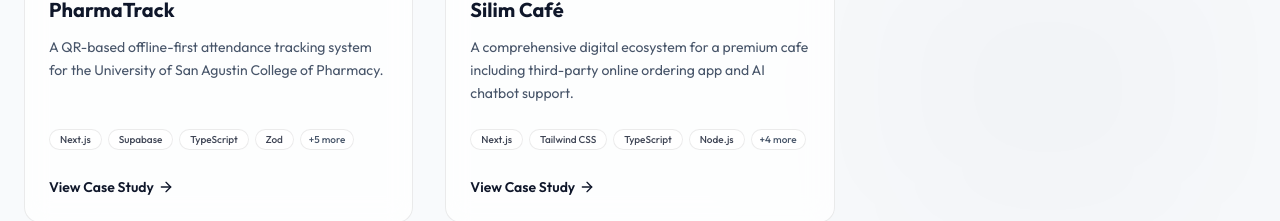
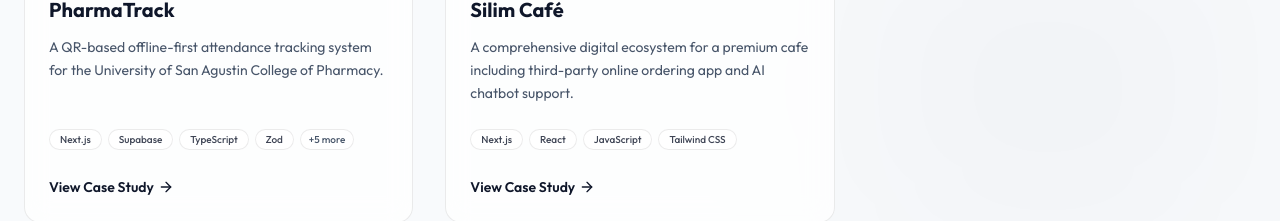
Before and after one commit to Alexander-Tolosa/E-Portfolio, a Next.js app: page / in a window 1280 px wide. Shown: the part 3460-3681 px from the top of the page. Built offline with nearby package versions, Linux system fonts and the light colour scheme; no server answers.

Commit message:
content for silim case study reform

```diff
--- a/src/data/content.ts
+++ b/src/data/content.ts
@@ -174,7 +174,7 @@ export const content: PortfolioContent = {
       role: "Lead Full-Stack Architect",
       timeline: "2026",
       client: "Silim Cafe Co.",
-      techStack: ["Next.js", "Tailwind CSS", "TypeScript", "Node.js", "Express", "MongoDB", "Framer Motion", "Socket.io"],
+      techStack: ["Next.js", "React", "JavaScript", "Tailwind CSS"],
       challenges: "Integrating a conversational chatbot helper that updates users dynamically on open and close hours, store location, menu items and third party app.",
       solutions: "I Created this app to ensure the customers able to find out their business and a API connected to enable third party app directly into a foodapp delivery.",
       results: "Because the café is located at the end of a quiet street away from high foot traffic, the website acts as its digital storefront.",
```
